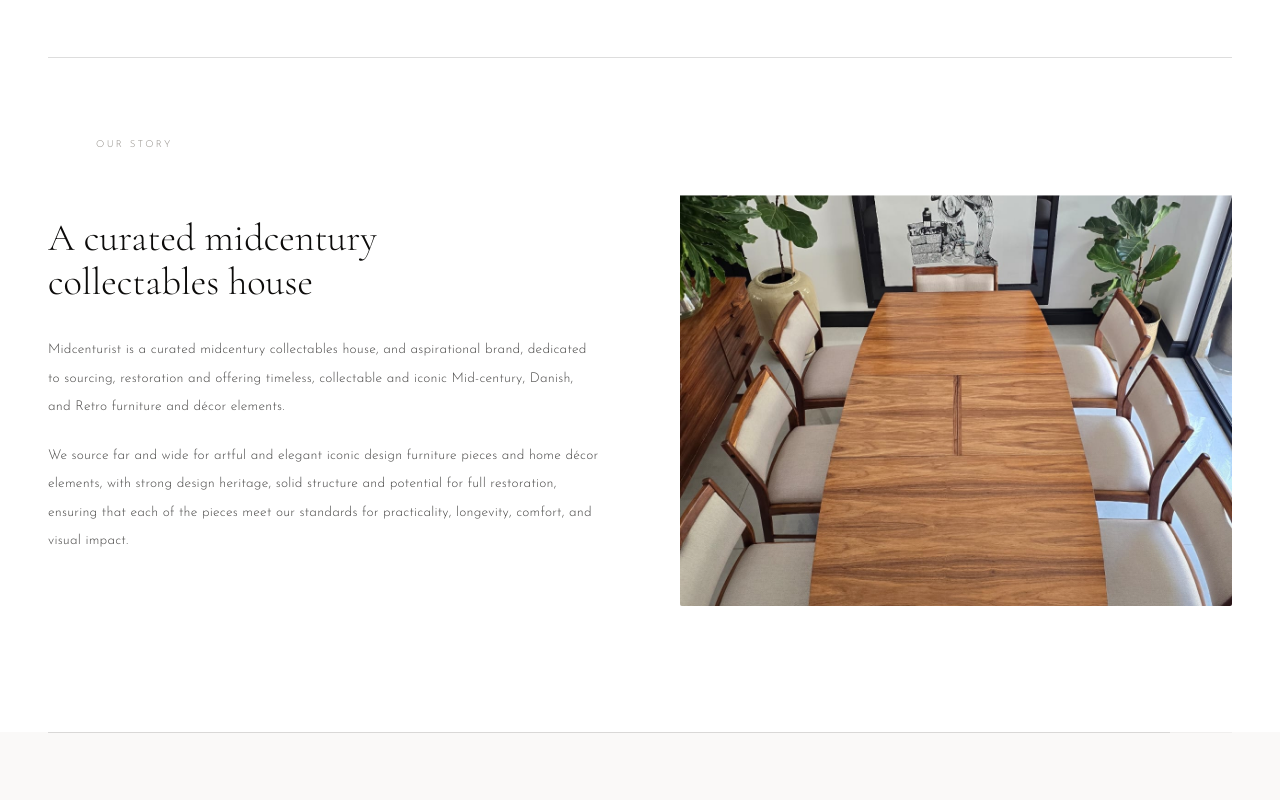
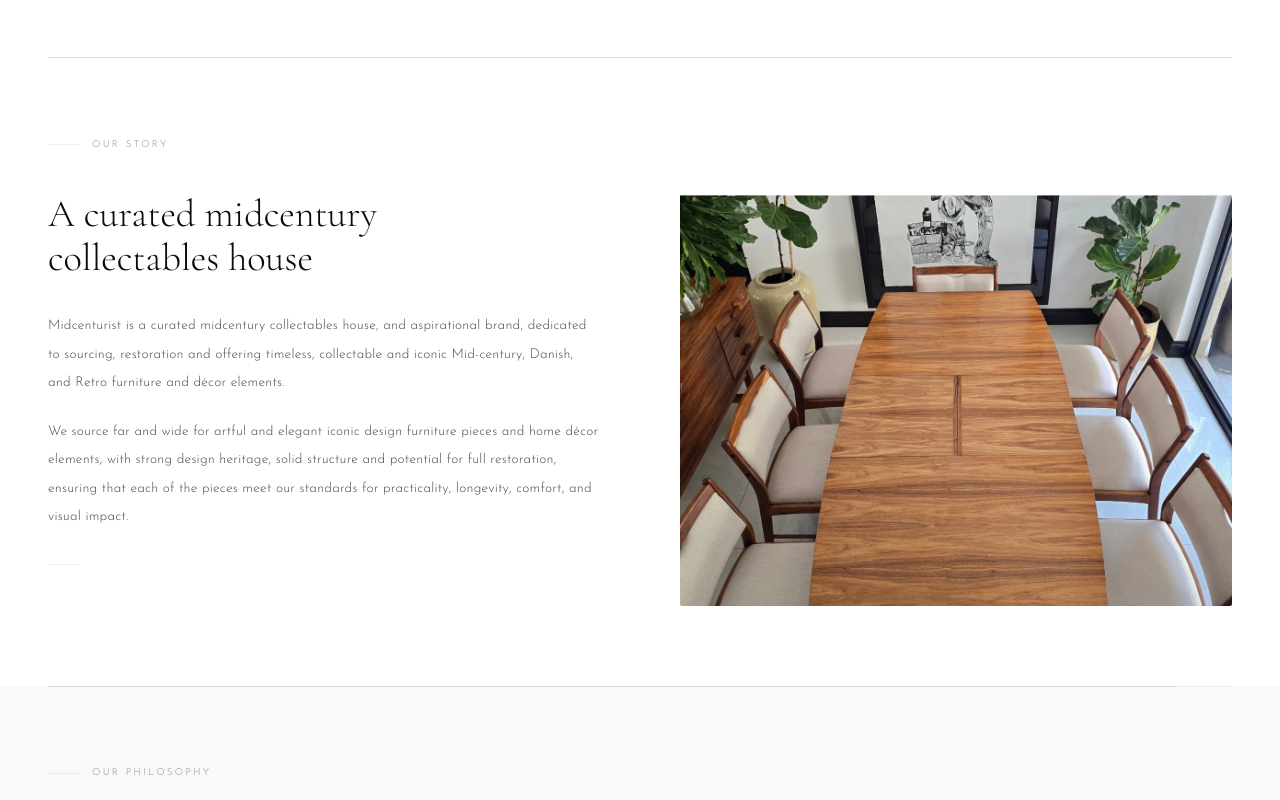
Before and after one commit to nostalgic-code/midcenturist-official, a Next.js app in the folder app/: page /about in a window 1280 px wide. Shown: the part 680-1480 px from the top of the page. Built offline with nearby package versions, Linux system fonts and the light colour scheme; no server answers.

Commit message:
Fix Philosophy right-side via DOM order, left-indent About/Contact, faint lines, align info col with form

```diff
--- a/app/src/components/AboutStory.tsx
+++ b/app/src/components/AboutStory.tsx
@@ -116,7 +116,7 @@ function Hero() {
 
       {/* Content */}
       <motion.div
-        className="relative z-10 mx-auto flex h-full max-w-7xl flex-col justify-end px-8 pb-12 md:px-12 md:pb-28"
+        className="relative z-10 flex h-full max-w-7xl flex-col justify-end px-8 pb-12 md:px-12 md:pb-28"
         style={{ y: textY, opacity }}
       >
         {/* Animated line + label */}
@@ -197,64 +197,20 @@ function StoryChapter({
   const imgY = useTransform(scrollYProgress, [0, 1], ['-2%', '2%'])
   const progressWidth = useTransform(scrollYProgress, [0, 0.6], ['0%', '100%'])
 
-  /* Keep Philosophy text on the right; Story and Mission keep image on the right */
+  /* Philosophy → image left, text right. Story/Mission → text left, image right */
   const textOnRight = section.label === 'Our Philosophy'
   const bg = index === 1 ? 'bg-brand-off/50' : ''
 
-  return (
-    <section
-      ref={ref}
-      id={`chapter-${index}`}
-      className={`relative scroll-mt-20 ${bg}`}
-    >
-      {/* Thin progress line at top */}
-      <div className="max-w-7xl mx-auto px-8 md:px-12">
-        <div className="h-[0.5px] bg-brand-black/[0.04] relative overflow-hidden">
-          <motion.div
-            className="absolute inset-y-0 left-0 bg-brand-black/10"
-            style={{ width: progressWidth }}
-          />
-        </div>
-      </div>
-
-      <div className="max-w-7xl mx-auto px-8 md:px-12 py-10 md:py-20">
-        {/* Chapter header — thin line + label (no number) */}
-        <motion.div
-          className="flex items-center gap-4 mb-8 md:mb-10"
-          initial={{ opacity: 0, y: 20 }}
-          animate={isInView ? { opacity: 1, y: 0 } : {}}
-          transition={{ duration: 0.7, ease: [0.22, 1, 0.36, 1] }}
-        >
-          <motion.div
-            className="h-[0.5px] bg-brand-black/8 origin-left"
-            initial={{ scaleX: 0 }}
-            animate={isInView ? { scaleX: 1 } : {}}
-            transition={{ duration: 0.8, delay: 0.2, ease: [0.16, 1, 0.3, 1] }}
-            style={{ width: 32 }}
-          />
-          <span className="label-caps text-brand-muted">{section.label}</span>
-        </motion.div>
-
-        {/* Content grid — Philosophy: image LEFT text RIGHT; Story/Mission: text LEFT image RIGHT */}
-        <div className="grid grid-cols-1 lg:grid-cols-2 gap-8 md:gap-14 lg:gap-20 items-start">
-          {/* ── Image block ── */}
+  /* ── Reusable image column (closure captures isInView, imgScale, imgY, section) ── */
+  const imgCol = (
     <motion.div
       className="relative overflow-hidden rounded-sm aspect-[4/3] max-h-[380px] md:max-h-[460px]"
-            style={{ order: textOnRight ? 1 : 3 }}
       initial={{ opacity: 0, clipPath: 'inset(0 100% 0 0)' }}
       animate={isInView ? { opacity: 1, clipPath: 'inset(0 0% 0 0)' } : {}}
       transition={{ duration: 1.2, delay: 0.2, ease: [0.22, 1, 0.36, 1] }}
     >
-            <motion.div
-              className="absolute inset-0"
-              style={{ scale: imgScale, y: imgY }}
-            >
-              <Image
-                src={section.image}
-                alt={section.imageAlt}
-                fill
-                className="object-cover"
-              />
+      <motion.div className="absolute inset-0" style={{ scale: imgScale, y: imgY }}>
+        <Image src={section.image} alt={section.imageAlt} fill className="object-cover" />
       </motion.div>
       <div
         className="absolute inset-0"
@@ -262,11 +218,11 @@ function StoryChapter({
         aria-hidden="true"
       />
     </motion.div>
+  )
 
-          {/* ── Text block ── */}
-          <div className="lg:min-h-[460px] lg:pt-6 flex flex-col justify-between" style={{ order: textOnRight ? 3 : 1 }}>
-            <div>
-              {/* Title */}
+  /* ── Reusable text column ── */
+  const txtCol = (
+    <div className="flex flex-col" style={{ minHeight: 360 }}>
       <div className="overflow-hidden mb-8">
         <motion.h2
           className="font-serif text-[clamp(1.8rem,3vw,2.8rem)] font-light text-brand-black leading-[1.15] whitespace-pre-line"
@@ -277,8 +233,6 @@ function StoryChapter({
           {section.title}
         </motion.h2>
       </div>
-
-              {/* Body paragraphs — staggered reveal, limit to 2 */}
       <div className="space-y-5">
         {section.body.slice(0, 2).map((paragraph, pi) => (
           <motion.p
@@ -292,23 +246,62 @@ function StoryChapter({
           </motion.p>
         ))}
       </div>
-            </div>
-
-            {/* Bottom accent line */}
       <motion.div
-              className="w-8 h-[0.5px] bg-brand-black/8 mt-8"
+        className="w-8 h-[0.5px] bg-brand-black/[0.06] mt-8"
         initial={{ scaleX: 0, originX: 0 }}
         animate={isInView ? { scaleX: 1 } : {}}
         transition={{ duration: 1, delay: 0.8, ease: [0.22, 1, 0.36, 1] }}
         aria-hidden="true"
       />
     </div>
+  )
+
+  return (
+    <section
+      ref={ref}
+      id={`chapter-${index}`}
+      className={`relative scroll-mt-20 ${bg}`}
+    >
+      {/* Thin progress line at top */}
+      <div className="px-8 md:px-12">
+        <div className="h-[0.5px] bg-brand-black/[0.04] relative overflow-hidden">
+          <motion.div
+            className="absolute inset-y-0 left-0 bg-brand-black/10"
+            style={{ width: progressWidth }}
+          />
+        </div>
+      </div>
+
+      <div className="px-8 md:px-12 py-10 md:py-20">
+        {/* Chapter header — faint line + label */}
+        <motion.div
+          className="flex items-center gap-3 mb-8 md:mb-10"
+          initial={{ opacity: 0, y: 20 }}
+          animate={isInView ? { opacity: 1, y: 0 } : {}}
+          transition={{ duration: 0.7, ease: [0.22, 1, 0.36, 1] }}
+        >
+          <motion.div
+            className="h-[0.5px] bg-brand-black/[0.06] origin-left"
+            initial={{ scaleX: 0 }}
+            animate={isInView ? { scaleX: 1 } : {}}
+            transition={{ duration: 0.8, delay: 0.2, ease: [0.16, 1, 0.3, 1] }}
+            style={{ width: 32 }}
+          />
+          <span className="label-caps text-brand-muted">{section.label}</span>
+        </motion.div>
+
+        {/* DOM order controls column placement — no CSS order tricks */}
+        <div className="grid grid-cols-1 lg:grid-cols-2 gap-8 md:gap-14 lg:gap-20 items-start">
+          {textOnRight
+            ? <>{imgCol}{txtCol}</>   /* Philosophy:   image left,  text right */
+            : <>{txtCol}{imgCol}</>   /* Story/Mission: text left, image right */
+          }
         </div>
       </div>
 
       {/* Final divider after last section */}
       {index === total - 1 && (
-        <div className="max-w-7xl mx-auto px-8 md:px-12">
+        <div className="px-8 md:px-12">
           <div className="h-[0.5px] bg-brand-black/[0.04]" />
         </div>
       )}
--- a/app/src/components/ContactPage.tsx
+++ b/app/src/components/ContactPage.tsx
@@ -117,9 +117,9 @@ export default function ContactPage() {
         <div className="absolute -bottom-20 -right-20 h-72 w-72 rounded-full bg-[#b58a59]/20 blur-3xl" />
         <div className="absolute -left-20 top-12 h-72 w-72 rounded-full bg-[#d2b287]/20 blur-3xl" />
 
-        <div className="relative z-10 mx-auto max-w-7xl px-8 py-28 md:px-12 md:py-36">
+        <div className="relative z-10 max-w-7xl px-8 py-28 md:px-12 md:py-36">
           <div className="hero-kicker mb-6 flex items-center gap-3">
-            <span className="h-[0.5px] w-8 bg-white/25" />
+            <span className="h-[0.5px] w-8 bg-white/20" />
             <span className="label-caps text-white/60">
               Get in Touch
             </span>
@@ -156,10 +156,10 @@ export default function ContactPage() {
       </section>
 
       {/* Contact Grid */}
-      <section className="mx-auto max-w-7xl px-8 py-20 md:px-12 md:py-28">
+      <section className="max-w-7xl px-8 py-20 md:px-12 md:py-28">
         <div className="grid grid-cols-1 gap-14 lg:grid-cols-[1fr_1.2fr] lg:gap-24 items-start">
           {/* Left — Info */}
-          <div className="pt-0 lg:pt-1">
+          <div className="lg:pt-12">
             <motion.h2
               className="font-serif text-[clamp(2rem,3.2vw,3rem)] font-light leading-[1.08] text-brand-black mb-10"
               initial="hidden"
```
Lines whose indentation alone changed are shown as unchanged.
